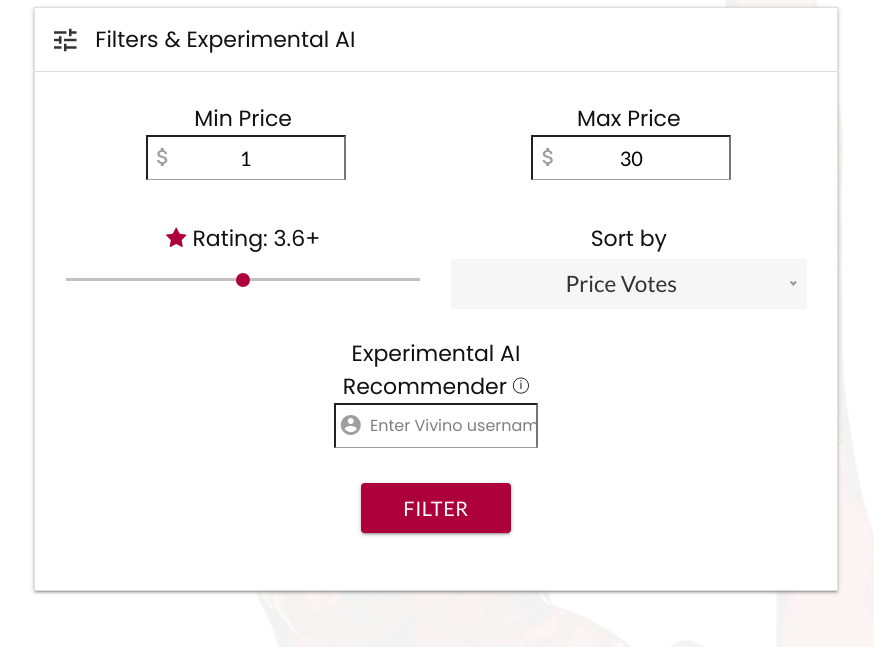
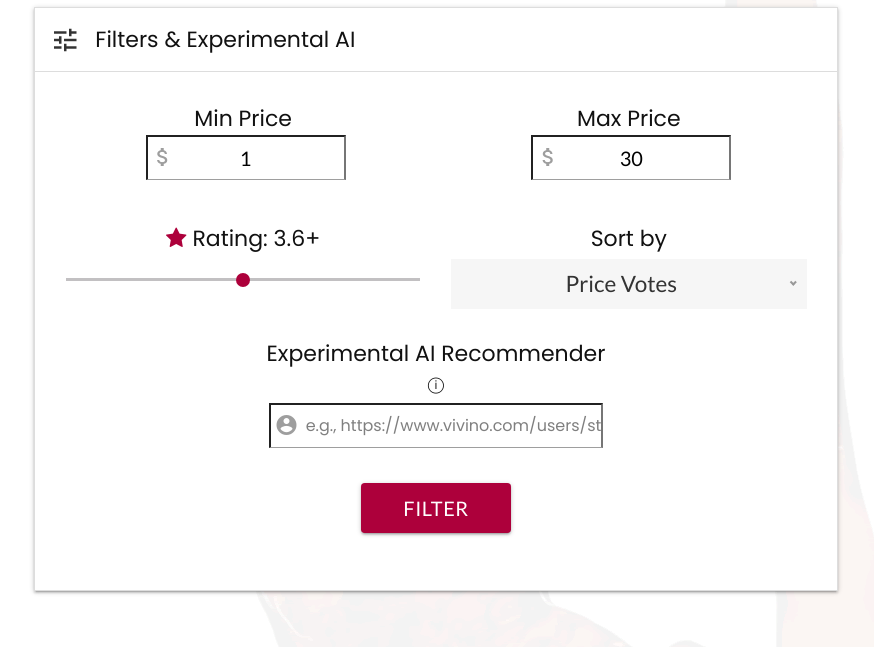
Before and after one commit to royourboat/ovino, a Flask app: template templates/index.html in a window 1280 px wide, after a click that opens the changed part. Shown: the part 921-1568 px from the top of the page, without its empty margins (204-1078 px from the left). Run offline with Flask 2, Linux system fonts and the light colour scheme; the template is opened without the code that fills it: values that come from a table or form of the project are taken from there, most other values are stand-ins (such as "Sample title", 1, 10 or a date in 2020); parts of the project's set-up code (start-up, migrations or seed data) failed here and were passed over; some libraries are stand-ins or nearby versions; some web fonts are replaced.

Commit message:
Vivino Username Change
Changed Vivino username requirement to URL.

```diff
--- a/app.py
+++ b/app.py
@@ -86,6 +86,8 @@ def index():
     markers = []
 
     if vivino_username:
+        if '/' in vivino_username:
+            vivino_username = vivino_username.split('/')[-1]
         app.vivino_username = str(vivino_username)
     else:
         app.vivino_username = USERNAME_DEFAULT
--- a/templates/index.html
+++ b/templates/index.html
@@ -278,12 +278,12 @@
 
                   <div class="row">
                     <!-- Experimental AI -->
-                    <div class="col-lg-4 col-md-4"></div>
-                    <div class="col-lg-4 col-md-4 col-s12">
+                    <div class="col-lg-3 col-md-3"></div>
+                    <div class="col-lg-6 col-md-6 col-s12">
                       <h2>
-                        Experimental AI Recommender <div data-toggle="tooltip" data-placement="top" title="My username is stephen.ro1 and it is located in my profile's URL: https://www.vivino.com/users/stephen.ro1. Please wait for the filter to complete if you have several hundred reviews or more!" style="display:inline;"><font size=3 style="vertical-align: text-top; text-align: left;"> &#9432; </font></div>
+                        Experimental AI Recommender <div data-toggle="tooltip" data-placement="top" title="Copy and paste your Vivino profile's URL: https://www.vivino.com/users/stephen.ro1. Please wait for the filter to complete if you have several hundred reviews or more!" style="display:inline;"><font size=3 style="vertical-align: text-top; text-align: left;"> &#9432; </font></div>
                         <div class="input-field inline col s12">
-                            <input placeholder=" Enter Vivino username" id="vivino_username" name="vivino_username" type="text" style = "width: 100%; padding-left: 30px;" oninput="outputUpdateInt(vivino_username.value,vivino_username.name)" >
+                            <input placeholder=" e.g., https://www.vivino.com/users/stephen.ro1" id="vivino_username" name="vivino_username" type="text" style = "width: 100%; padding-left: 30px;" oninput="outputUpdateInt(vivino_username.value,vivino_username.name)" >
                             <label class="label-icon" for="account_circle" style="top: -3px;">
                               <i class="material-icons" style="padding-left: 5px; padding-top: 1px;">account_circle</i>
                             </label>
```
